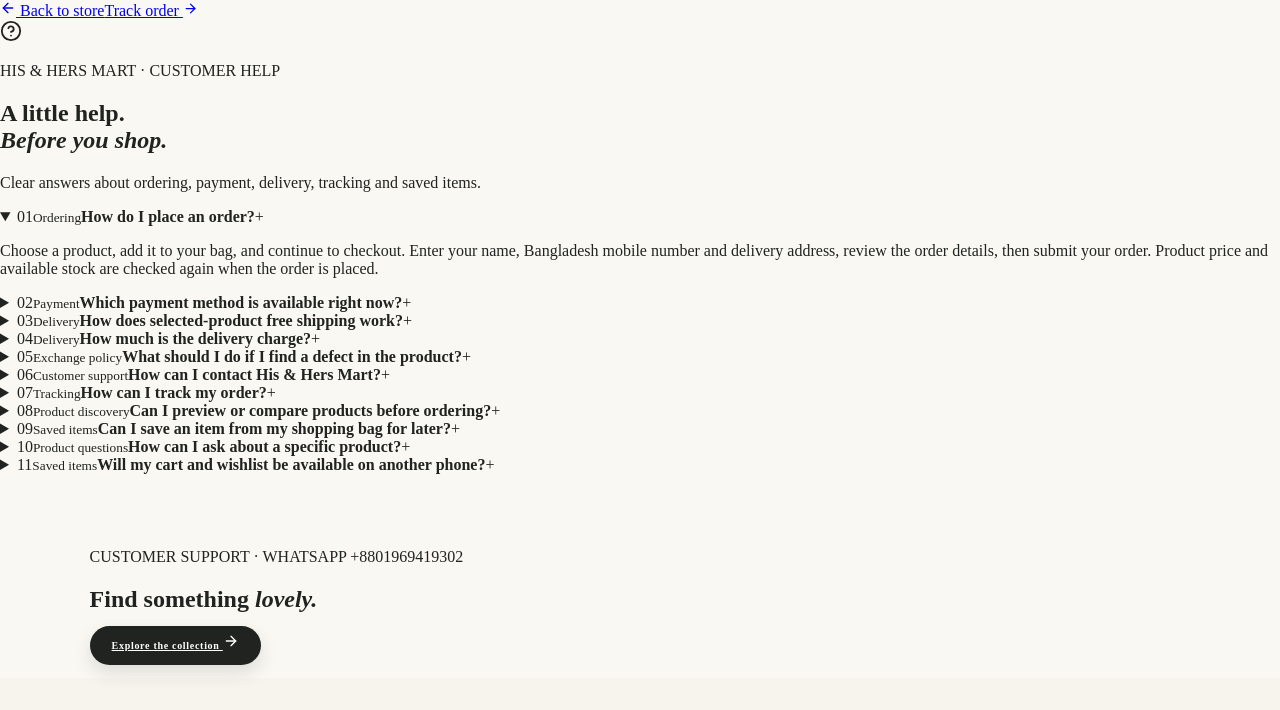
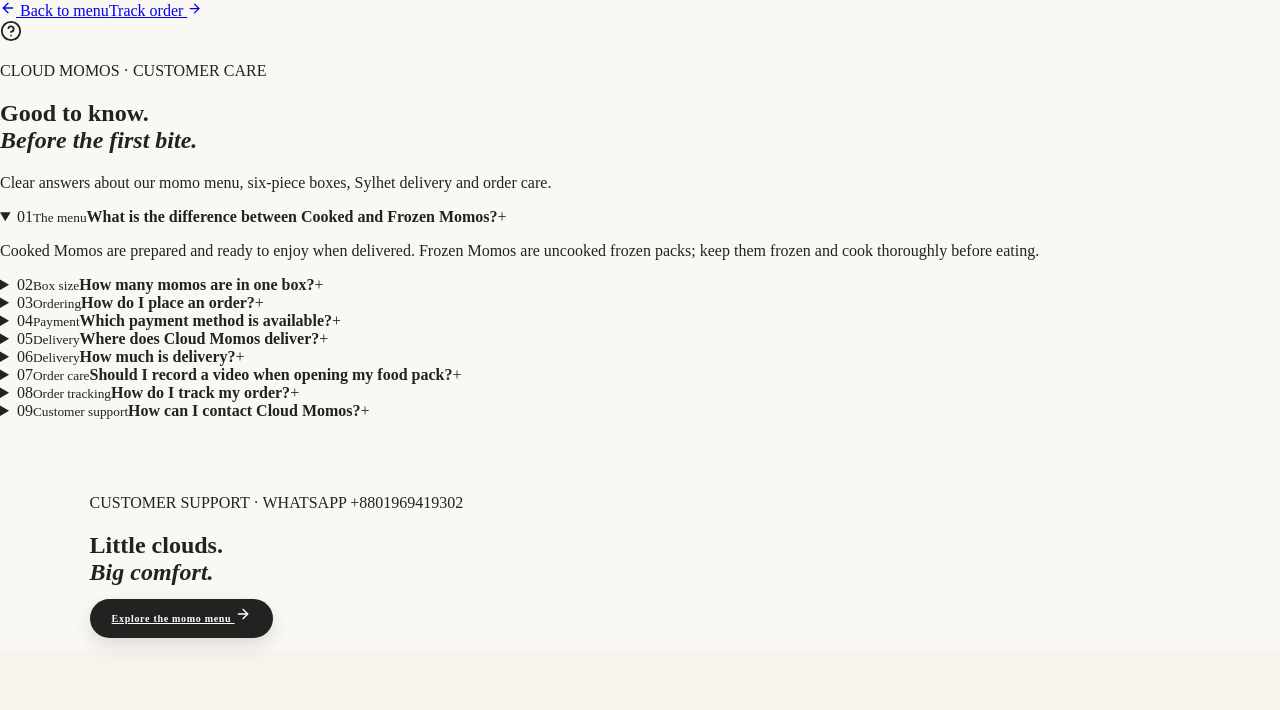
Before and after one commit to mahfzamart-beep/His-Her-Mart-2, a Next.js app: page /faq in a window 1280 px wide. Shown: the top 710 px of the page. Built offline with nearby package versions, Linux system fonts and the light colour scheme.

Commit message:
Rewrite app/faq/page.tsx for Cloud Momos food service

```diff
--- a/app/faq/page.tsx
+++ b/app/faq/page.tsx
@@ -3,93 +3,43 @@ import Link from "next/link";
 import { ArrowLeft, ArrowRight, HelpCircle } from "lucide-react";
 
 export const metadata: Metadata = {
-  title: "Help & FAQs",
-  description: "Answers about ordering, COD, delivery, order tracking, product comparisons, quick view, cart and wishlist at His & Hers Mart.",
-  alternates: { canonical: "https://his-and-her-mart.vercel.app/faq" },
+  title: "Momo Ordering Help",
+  description: "Answers about Cloud Momos menu choices, six-piece boxes, Sylhet delivery, food-pack checks and order tracking.",
+  alternates: { canonical: "https://cloudmomos.vercel.app/faq" },
   openGraph: {
-    title: "Help & FAQs | His & Hers Mart",
-    description: "Helpful answers for shopping at His & Hers Mart, Bangladesh.",
-    url: "https://his-and-her-mart.vercel.app/faq",
-    siteName: "His & Hers Mart",
+    title: "Help & FAQs | Cloud Momos",
+    description: "Helpful answers about ordering momos in Sylhet.",
+    url: "https://cloudmomos.vercel.app/faq",
+    siteName: "Cloud Momos",
     locale: "en_BD",
     type: "website",
   },
 };
 
 const faqs = [
-  {
-    category: "Ordering",
-    question: "How do I place an order?",
-    answer: "Choose a product, add it to your bag, and continue to checkout. Enter your name, Bangladesh mobile number and delivery address, review the order details, then submit your order. Product price and available stock are checked again when the order is placed.",
-  },
-  {
-    category: "Payment",
-    question: "Which payment method is available right now?",
-    answer: "Cash on Delivery (COD) is the currently available payment method. bKash and Nagad checkout are not active yet. Please do not send advance payments to personal numbers or outside the website.",
-  },
-  {
-    category: "Delivery",
-    question: "How does selected-product free shipping work?",
-    answer: "Products that qualify are marked in the store. An order containing at least 3 quantity units of eligible products unlocks free shipping. The offer applies only to marked products; it does not automatically cover every product in the catalogue.",
-  },
-  {
-    category: "Delivery",
-    question: "How much is the delivery charge?",
-    answer: "Delivery is ৳80 for Inside Dhaka and ৳150 for Outside Dhaka. Select the correct delivery area at checkout. Orders with at least 3 quantity units from selected free-shipping products still qualify for that offer.",
-  },
-  {
-    category: "Exchange policy",
-    question: "What should I do if I find a defect in the product?",
-    answer: "Please check the product while the delivery person is still present, before they leave. If you find a product defect at that time, contact us and we will send a replacement at our expense. If you request an exchange after the delivery person has left, a new delivery charge will apply. Please inspect the parcel and product carefully at your doorstep.",
-  },
-  {
-    category: "Customer support",
-    question: "How can I contact His & Hers Mart?",
-    answer: "Message our customer support team on WhatsApp at +8801969419302.",
-    link: "https://wa.me/8801969419302",
-    linkLabel: "Chat on WhatsApp",
-  },
-  {
-    category: "Tracking",
-    question: "How can I track my order?",
-    answer: "Open the Track Order page and enter the order number and the same Bangladesh mobile number used at checkout. The page displays the current order and payment status without showing your full delivery address.",
-    link: "/track-order",
-    linkLabel: "Track an order",
-  },
-  {
-    category: "Product discovery",
-    question: "Can I preview or compare products before ordering?",
-    answer: "Use Quick View on a product card for a fast look at its price, description and stock. You can add up to three products to Compare and see their prices, category, availability and available options side by side.",
-  },
-  {
-    category: "Saved items",
-    question: "Can I save an item from my shopping bag for later?",
-    answer: "Choose Save for later under an item in your bag. It will move to your wishlist so you can find it again while browsing. Wishlist and comparison selections stay in the current browser on your device.",
-  },
-  {
-    category: "Product questions",
-    question: "How can I ask about a specific product?",
-    answer: "Open the product details page and choose Ask about this product on WhatsApp. The message includes the product name and its store link so our team can understand which item you mean.",
-  },
-  {
-    category: "Saved items",
-    question: "Will my cart and wishlist be available on another phone?",
-    answer: "Your cart and wishlist are saved in the browser on the device you are using. They do not currently sync between different phones, browsers or customer accounts. Clearing browser data can remove saved items.",
-  },
+  { category: "The menu", question: "What is the difference between Cooked and Frozen Momos?", answer: "Cooked Momos are prepared and ready to enjoy when delivered. Frozen Momos are uncooked frozen packs; keep them frozen and cook thoroughly before eating." },
+  { category: "Box size", question: "How many momos are in one box?", answer: "Every Cloud Momos box contains 6 pieces. The product card shows the price for one box." },
+  { category: "Ordering", question: "How do I place an order?", answer: "Choose a momo favourite, tap Add to Box to continue browsing or Buy Now to go straight to delivery details. Enter your name, mobile number, full address and an active delivery area, then review the total before placing the order." },
+  { category: "Payment", question: "Which payment method is available?", answer: "Cash on Delivery is available. Pay the confirmed order total when your delivery arrives. Do not send advance payments to personal numbers." },
+  { category: "Delivery", question: "Where does Cloud Momos deliver?", answer: "We currently deliver only in selected areas of Sylhet City. The active service areas and their delivery charges are shown on the website and at checkout." },
+  { category: "Delivery", question: "How much is delivery?", answer: "Delivery charges depend on the active Sylhet area you choose. The exact fee is shown before you place your order." },
+  { category: "Order care", question: "Should I record a video when opening my food pack?", answer: "Yes, it helps us review a report about a damaged, incorrect or missing item. Use your phone camera to start one continuous video before opening the sealed pack. Show the order label, opening and items inside. The website does not record or upload video itself; share the clip with our support team on WhatsApp if there is an issue." },
+  { category: "Order tracking", question: "How do I track my order?", answer: "Open Track Order and enter the order number from your confirmation together with the same phone number used at checkout. You can see the latest order and payment status.", link: "/track-order", linkLabel: "Track an order" },
+  { category: "Customer support", question: "How can I contact Cloud Momos?", answer: "Message our team on WhatsApp at +8801969419302. Include your order number and a short description of the issue.", link: "https://wa.me/8801969419302", linkLabel: "Chat with Cloud Momos" },
 ];
 
 export default function FaqPage() {
   return (
     <main className="faq-shell">
       <header className="faq-top">
-        <Link href="/" className="faq-back"><ArrowLeft size={16} /> Back to store</Link>
+        <Link href="/" className="faq-back"><ArrowLeft size={16} /> Back to menu</Link>
         <Link href="/track-order" className="faq-track">Track order <ArrowRight size={15} /></Link>
       </header>
       <section className="faq-intro">
         <div className="faq-mark"><HelpCircle size={22} /></div>
-        <p className="eyebrow">HIS & HERS MART · CUSTOMER HELP</p>
-        <h1>A little help.<br /><em>Before you shop.</em></h1>
-        <p>Clear answers about ordering, payment, delivery, tracking and saved items.</p>
+        <p className="eyebrow">CLOUD MOMOS · CUSTOMER CARE</p>
+        <h1>Good to know.<br /><em>Before the first bite.</em></h1>
+        <p>Clear answers about our momo menu, six-piece boxes, Sylhet delivery and order care.</p>
       </section>
       <section className="faq-list" aria-label="Frequently asked questions">
         {faqs.map((item, index) => (
@@ -110,8 +60,8 @@ export default function FaqPage() {
       </section>
       <footer className="faq-footer">
         <p className="eyebrow">CUSTOMER SUPPORT · WHATSAPP +8801969419302</p>
-        <h2>Find something <em>lovely.</em></h2>
-        <Link className="primary-btn" href="/">Explore the collection <ArrowRight size={16} /></Link>
+        <h2>Little clouds.<br/><em>Big comfort.</em></h2>
+        <Link className="primary-btn" href="/">Explore the momo menu <ArrowRight size={16} /></Link>
       </footer>
     </main>
   );
```
